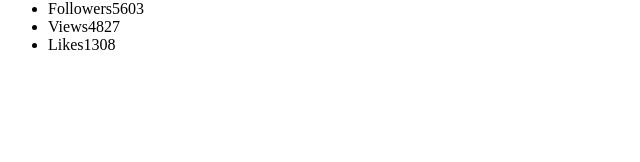
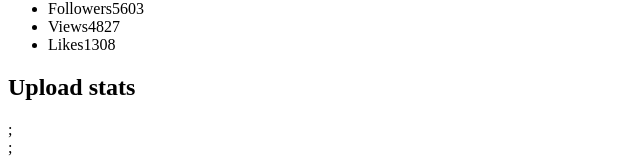
Before and after one commit to anastasiia-kolieva/goit-react-hw-01-components, a React (Create React App) app: page / in a window 1280 px wide. Shown: the part 906-1068 px from the top of the page, without its empty margins (0-640 px from the left). Before the commit the page ends 976 px from the top, so only its background shows below. Built offline with nearby package versions, Linux system fonts and the light colour scheme.

Commit message:
started to create task 3

```diff
--- a/src/App.js
+++ b/src/App.js
@@ -1,7 +1,9 @@
 import FriendList from './components/FriendList';
 import Profile from './components/Profile';
+import Statistics from './components/Statistics';
 import friends from './friends.json';
 import user from './user.json';
+import statisticalData from './statistical-data.json';
 
 export default function App() {
   return (
@@ -16,6 +18,8 @@ export default function App() {
         views={user.stats.views}
         likes={user.stats.likes}
       />
+      <Statistics title="Upload stats" stats={statisticalData} />;
+      <Statistics stats={statisticalData} />;
     </div>
   );
 }
--- /dev/null
+++ b/src/components/Statistics.js
@@ -0,0 +1,5 @@
+import PropTypes from 'prop-types';
+
+export default function Statistics({ title, statisticalData }) {
+  return <div>{title && <h2>{title}</h2>}</div>;
+}
--- /dev/null
+++ b/src/statistical-data.json
@@ -0,0 +1,7 @@
+[
+  { "id": "id-1", "label": ".docx", "percentage": 22 },
+  { "id": "id-2", "label": ".pdf", "percentage": 4 },
+  { "id": "id-3", "label": ".mp3", "percentage": 17 },
+  { "id": "id-4", "label": ".psd", "percentage": 47 },
+  { "id": "id-5", "label": ".pdf", "percentage": 10 }
+]
```
Also changed, not shown: 1 other file (tests, documents, lock files or other folders).
